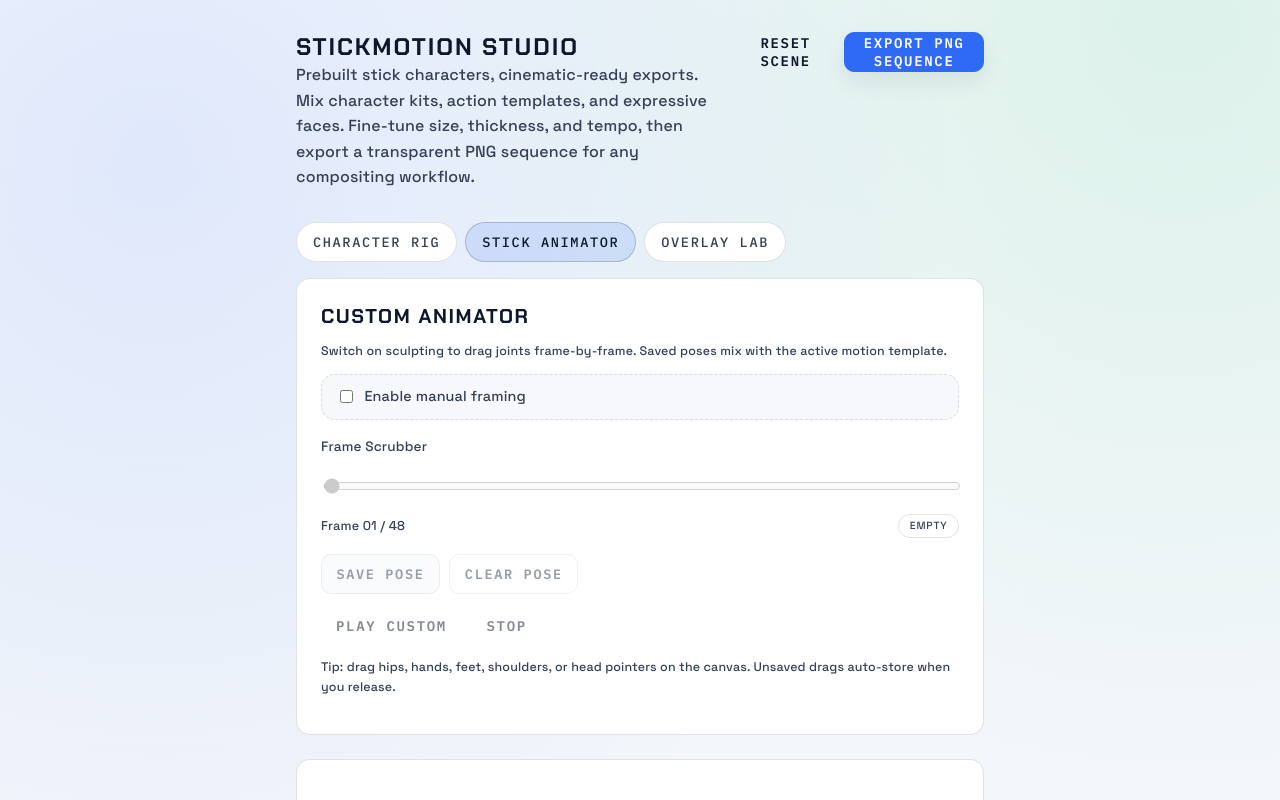
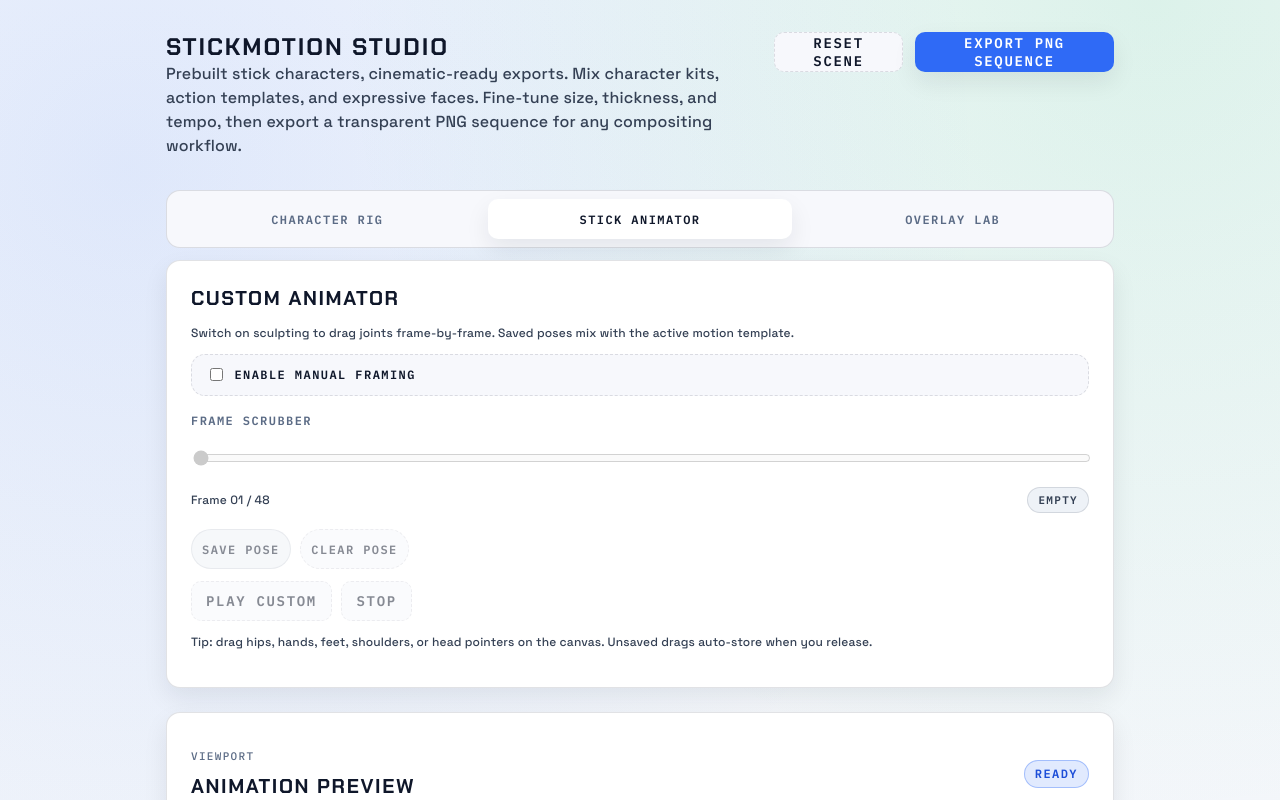
Before and after one commit to meghamsh738/Stickman-animation-app, a website: page index.html in a window 1280 px wide. Both pictures are taken after a click on the button "STICK ANIMATOR". Shown: the top 800 px of the page. Drawn offline with nearby package versions, Linux system fonts and the light colour scheme.

Commit message:
feat: match lab notebook styling

```diff
--- a/index.html
+++ b/index.html
@@ -6,10 +6,6 @@
     <title>Stickmotion Studio</title>
     <link rel="preconnect" href="https://fonts.googleapis.com" />
     <link rel="preconnect" href="https://fonts.gstatic.com" crossorigin />
-    <link
-      href="https://fonts.googleapis.com/css2?family=Inter:wght@400;500;600;700&display=swap"
-      rel="stylesheet"
-    />
     <link rel="stylesheet" href="styles.css" />
   </head>
   <body>
--- a/package.json
+++ b/package.json
@@ -3,7 +3,7 @@
   "private": true,
   "version": "0.0.0",
   "scripts": {
-    "test:e2e": "npx playwright test"
+    "test:e2e": "node node_modules/playwright/cli.js test"
   },
   "devDependencies": {
     "@playwright/test": "^1.49.1"
--- a/styles.css
+++ b/styles.css
@@ -3,12 +3,9 @@
 :root {
   --font-display: "Chakra Petch", "Space Grotesk", system-ui, sans-serif;
   --font-body: "Space Grotesk", "Segoe UI", system-ui, -apple-system, sans-serif;
-  --font-sans: var(--font-body);
   --font-mono: "IBM Plex Mono", ui-monospace, SFMono-Regular, Menlo, Monaco, Consolas, "Liberation Mono", monospace;
-
   --tracking-display: 0.08em;
   --tracking-label: 0.12em;
-
   --space-1: 4px;
   --space-2: 8px;
   --space-3: 12px;
@@ -17,114 +14,60 @@
   --space-6: 24px;
   --space-7: 32px;
   --space-8: 48px;
-
-  --s-1: 4px;
-  --s-2: 8px;
-  --s-3: 12px;
-  --s-4: 16px;
-  --s-5: 24px;
-  --s-6: 32px;
-
   --radius-sm: 10px;
   --radius-md: 14px;
   --radius-lg: 18px;
-
   --bg: #f4f6fb;
   --panel: #ffffff;
-  --surface: var(--panel);
   --surface-2: #f7f8fc;
   --surface-3: #eef2f7;
+  --border: rgba(15, 23, 42, 0.12);
+  --muted: #5b6b85;
   --text: #0f172a;
-  --text-2: #344054;
-  --text-3: #5b6b85;
-  --border: rgba(15, 23, 42, 0.12);
-  --border-2: rgba(15, 23, 42, 0.2);
-
+  --text-subtle: #344054;
   --accent: #2f6af6;
   --accent-strong: #1d4ed8;
-  --accent-weak: rgba(47, 106, 246, 0.14);
   --accent-soft: rgba(47, 106, 246, 0.14);
-  --focus: rgba(47, 106, 246, 0.35);
-
+  --success: #12b76a;
+  --success-soft: rgba(18, 183, 106, 0.16);
+  --warning: #f59e0b;
+  --warning-soft: rgba(245, 158, 11, 0.18);
   --shadow: 0 20px 50px rgba(15, 23, 42, 0.12);
   --shadow-soft: 0 10px 24px rgba(15, 23, 42, 0.08);
-  --shadow-1: var(--shadow-soft);
-
-  --content-max: 720px;
+  --content-max: 980px;
   --t-fast: 120ms ease-out;
   --t-slow: 220ms ease-out;
-
-  --app-gradient: radial-gradient(circle at 12% 10%, rgba(47, 106, 246, 0.12), transparent 45%),
-    radial-gradient(circle at 92% 0%, rgba(18, 183, 106, 0.12), transparent 40%),
+  --app-gradient: radial-gradient(circle at 10% 10%, rgba(47, 106, 246, 0.12), transparent 45%),
+    radial-gradient(circle at 90% 0%, rgba(18, 183, 106, 0.12), transparent 40%),
     linear-gradient(180deg, #f8fafc 0%, #eef2f8 100%);
-
+  --font-sans: var(--font-body);
+  --surface: var(--panel);
+  --text-2: var(--text-subtle);
+  --text-3: var(--muted);
+  --border-2: rgba(15, 23, 42, 0.2);
+  --accent-weak: var(--accent-soft);
+  --focus: rgba(47, 106, 246, 0.35);
+  --s-1: var(--space-1);
+  --s-2: var(--space-2);
+  --s-3: var(--space-3);
+  --s-4: var(--space-4);
+  --s-5: var(--space-6);
+  --s-6: var(--space-7);
   /* Back-compat aliases for existing selectors */
-  --bg-panel: var(--surface);
-  --bg-card: var(--surface);
+  --bg-panel: var(--panel);
+  --bg-card: var(--panel);
   --bg-muted: var(--surface-2);
-  --text-muted: var(--text-2);
+  --text-muted: var(--text-subtle);
   --accent-2: var(--accent);
-
-  font-family: var(--font-sans);
+  font-family: var(--font-body);
+  line-height: 1.5;
+  font-weight: 500;
+  letter-spacing: 0.01em;
+  color: var(--text);
+  background-color: var(--bg);
   text-rendering: optimizeLegibility;
   -webkit-font-smoothing: antialiased;
   -moz-osx-font-smoothing: grayscale;
-}
-
-@media (prefers-color-scheme: dark) {
-  :root:not([data-theme="light"]) {
-    --bg: #0c111c;
-    --panel: #151b26;
-    --surface: var(--panel);
-    --surface-2: #1c2331;
-    --surface-3: #232c3d;
-    --text: #f8fafc;
-    --text-2: #cbd5f1;
-    --text-3: #94a3b8;
-    --border: rgba(148, 163, 184, 0.2);
-    --border-2: rgba(148, 163, 184, 0.34);
-
-    --accent-weak: rgba(47, 106, 246, 0.2);
-    --accent-soft: rgba(47, 106, 246, 0.2);
-    --focus: rgba(47, 106, 246, 0.5);
-
-    --shadow: 0 20px 50px rgba(0, 0, 0, 0.45);
-    --shadow-soft: 0 10px 24px rgba(0, 0, 0, 0.35);
-    --shadow-1: var(--shadow-soft);
-
-    --app-gradient: radial-gradient(circle at 12% 10%, rgba(47, 106, 246, 0.18), transparent 45%),
-      radial-gradient(circle at 92% 0%, rgba(18, 183, 106, 0.16), transparent 40%),
-      linear-gradient(180deg, #0b1020 0%, #0a0f1a 100%);
-
-    color-scheme: dark;
-  }
-}
-
-[data-theme="dark"] {
-  --bg: #0c111c;
-  --panel: #151b26;
-  --surface: var(--panel);
-  --surface-2: #1c2331;
-  --surface-3: #232c3d;
-  --text: #f8fafc;
-  --text-2: #cbd5f1;
-  --text-3: #94a3b8;
-  --border: rgba(148, 163, 184, 0.2);
-  --border-2: rgba(148, 163, 184, 0.34);
-
-  --accent-weak: rgba(47, 106, 246, 0.2);
-  --accent-soft: rgba(47, 106, 246, 0.2);
-  --focus: rgba(47, 106, 246, 0.5);
-
-  --shadow: 0 20px 50px rgba(0, 0, 0, 0.45);
-  --shadow-soft: 0 10px 24px rgba(0, 0, 0, 0.35);
-  --shadow-1: var(--shadow-soft);
-
-  --app-gradient: radial-gradient(circle at 12% 10%, rgba(47, 106, 246, 0.18), transparent 45%),
-    radial-gradient(circle at 92% 0%, rgba(18, 183, 106, 0.16), transparent 40%),
-    linear-gradient(180deg, #0b1020 0%, #0a0f1a 100%);
-
-  color-scheme: dark;
 }
 
 * {
@@ -136,8 +79,9 @@ body {
   min-height: 100vh;
   background: var(--app-gradient);
   color: var(--text);
+  font-family: var(--font-body);
   font-size: 16px;
-  line-height: 1.6;
+  line-height: 1.5;
   font-weight: 500;
   letter-spacing: 0.01em;
 }
@@ -191,8 +135,8 @@ h2 {
 }
 
 .eyebrow {
-  font-size: 14px;
-  color: var(--text-2);
+  font-size: 11px;
+  color: var(--muted);
   margin-bottom: var(--s-2);
   font-family: var(--font-mono);
   letter-spacing: var(--tracking-label);
@@ -201,7 +145,7 @@ h2 {
 
 .lede {
   margin: 0;
-  color: var(--text-2);
+  color: var(--text-subtle);
   max-width: 62ch;
 }
 
@@ -218,7 +162,7 @@ button {
   font-weight: 600;
   font-size: 14px;
   cursor: pointer;
-  background: var(--surface);
+  background: var(--surface-2);
   color: var(--text);
   box-shadow: none;
   user-select: none;
@@ -231,21 +175,22 @@ button {
 button.primary {
   color: #fff;
   background: var(--accent);
-  border-color: var(--accent);
-  box-shadow: var(--shadow-1);
+  border: none;
+  box-shadow: var(--shadow-soft);
 }
 
 button.ghost {
-  background: transparent;
-  border-color: transparent;
+  background: var(--surface-2);
+  border: 1px dashed var(--border);
+  color: var(--text);
 }
 
 button:hover {
-  background: var(--surface-2);
+  background: #fff;
 }
 
 button.primary:hover {
-  filter: brightness(0.98);
+  background: var(--accent-strong);
 }
 
 button:active {
@@ -254,12 +199,8 @@ button:active {
 
 button:focus-visible {
   outline: none;
-  border-color: var(--border-2);
-  box-shadow: 0 0 0 2px var(--focus);
-}
-
-button:active {
-  transform: translateY(-1px);
+  border-color: rgba(47, 106, 246, 0.45);
+  box-shadow: 0 0 0 2px rgba(47, 106, 246, 0.25);
 }
 
 button:disabled {
@@ -278,31 +219,39 @@ button:disabled {
 .tab-shell {
   display: flex;
   flex-direction: column;
-  gap: 1rem;
+  gap: var(--space-3);
 }
 
 .tab-nav {
   display: flex;
   flex-wrap: wrap;
-  gap: 0.5rem;
+  gap: var(--space-2);
+  padding: var(--space-2);
+  border: 1px solid var(--border);
+  border-radius: var(--radius-md);
+  background: var(--surface-2);
 }
 
 .tab-button {
-  border: 1px solid var(--border);
-  background: var(--surface);
-  color: var(--text-2);
-  padding: 0.55rem 1rem;
-  border-radius: 999px;
-  font-weight: 500;
-  font-size: 0.85rem;
+  flex: 1;
+  border: none;
+  background: transparent;
+  color: var(--muted);
+  padding: 8px 10px;
+  border-radius: var(--radius-sm);
+  font-weight: 600;
+  font-size: 12px;
+  font-family: var(--font-mono);
+  letter-spacing: var(--tracking-label);
+  text-transform: uppercase;
   cursor: pointer;
-  transition: background 0.2s ease, color 0.2s ease, border 0.2s ease;
+  transition: background 0.2s ease, color 0.2s ease, box-shadow 0.2s ease;
 }
 
 .tab-button.active {
   color: var(--text);
-  border-color: var(--border-2);
-  background: var(--accent-weak);
+  background: var(--panel);
+  box-shadow: var(--shadow-soft);
 }
 
 .tab-panel {
@@ -315,15 +264,15 @@ button:disabled {
 
 .card,
 .preview-card {
-  background: var(--surface);
+  background: var(--panel);
   padding: var(--s-5);
   border-radius: var(--radius-md);
   border: 1px solid var(--border);
-  box-shadow: none;
+  box-shadow: var(--shadow-soft);
 }
 
 .card + .card {
-  margin-top: 1.1rem;
+  margin-top: var(--space-3);
 }
 
 .field {
@@ -339,15 +288,19 @@ button:disabled {
 }
 
 label {
-  font-size: 0.85rem;
-  color: var(--text-muted);
+  font-size: 12px;
+  color: var(--muted);
+  font-family: var(--font-mono);
+  letter-spacing: var(--tracking-label);
+  text-transform: uppercase;
+  font-weight: 600;
 }
 
 input[type='color'],
 select,
 input[type='range'] {
   width: 100%;
-  background: var(--surface);
+  background: var(--panel);
   border: 1px solid var(--border);
   color: var(--text);
   border-radius: var(--radius-sm);
@@ -359,12 +312,14 @@ input[type='range'] {
 
 input[type='color']:focus-visible,
 select:focus-visible {
-  border-color: rgba(97, 233, 255, 0.55);
-  box-shadow: 0 0 0 3px rgba(97, 233, 255, 0.14);
+  border-color: rgba(47, 106, 246, 0.45);
+  box-shadow: 0 0 0 2px rgba(47, 106, 246, 0.25);
 }
 
 input[type='range'] {
   padding: 0.4rem 0;
+  border: none;
+  background: transparent;
   accent-color: var(--accent);
 }
 
@@ -372,13 +327,16 @@ input[type='color']:focus,
 select:focus,
 input[type='range']:focus {
   outline: none;
-  border-color: var(--border-2);
-  box-shadow: 0 0 0 2px var(--focus);
+  border-color: rgba(47, 106, 246, 0.45);
+  box-shadow: 0 0 0 2px rgba(47, 106, 246, 0.25);
 }
 
 .range-value {
-  font-size: 0.8rem;
-  color: var(--accent);
+  font-size: 12px;
+  color: var(--accent-strong);
+  font-family: var(--font-mono);
+  letter-spacing: var(--tracking-label);
+  text-transform: uppercase;
   text-align: right;
 }
 
@@ -406,10 +364,11 @@ input[type='range']:focus {
 
 .overlay-card h3 {
   margin: 0.4rem 0 0.6rem;
-  font-size: 0.85rem;
-  letter-spacing: 0.1em;
+  font-size: 14px;
+  font-family: var(--font-display);
+  letter-spacing: var(--tracking-display);
   text-transform: uppercase;
-  color: var(--text-muted);
+  color: var(--muted);
 }
 
 .label-row {
@@ -449,7 +408,12 @@ input[type='range']:focus {
   display: flex;
   align-items: center;
   gap: 0.55rem;
-  font-size: 0.9rem;
+  font-size: 12px;
+  font-family: var(--font-mono);
+  letter-spacing: var(--tracking-label);
+  text-transform: uppercase;
+  font-weight: 600;
+  color: var(--text);
   cursor: pointer;
 }
 
@@ -463,10 +427,13 @@ input[type='range']:focus {
   align-items: center;
   padding: 0.65rem 0.85rem;
   border: 1px dashed var(--border);
-  border-radius: 0.85rem;
+  border-radius: var(--radius-md);
   cursor: pointer;
-  font-size: 0.85rem;
-  color: var(--text-2);
+  font-size: 12px;
+  color: var(--text);
+  font-family: var(--font-mono);
+  letter-spacing: var(--tracking-label);
+  text-transform: uppercase;
   background: var(--surface-2);
 }
 
@@ -484,8 +451,8 @@ input[type='range']:focus {
   align-items: center;
   justify-content: space-between;
   gap: 0.75rem;
-  font-size: 0.8rem;
-  color: var(--text-muted);
+  font-size: 12px;
+  color: var(--text-subtle);
 }
 
 .overlay-meta .pill {
@@ -494,7 +461,7 @@ input[type='range']:focus {
 
 .toggle.block {
   padding: 0.65rem 0.85rem;
-  border-radius: 0.85rem;
+  border-radius: var(--radius-md);
   border: 1px dashed var(--border);
   background: var(--surface-2);
   margin-bottom: 1rem;
@@ -505,8 +472,8 @@ input[type='range']:focus {
 }
 
 .microcopy {
-  font-size: 0.78rem;
-  color: var(--text-muted);
+  font-size: 12px;
+  color: var(--text-subtle);
   margin: 0 0 0.75rem;
 }
 
@@ -514,17 +481,20 @@ input[type='range']:focus {
   display: flex;
   align-items: center;
   justify-content: space-between;
-  font-size: 0.8rem;
-  color: var(--text-muted);
+  font-size: 12px;
+  color: var(--text-subtle);
 }
 
 .badge {
-  padding: 0.15rem 0.65rem;
+  padding: 4px 10px;
   border-radius: 999px;
   border: 1px solid var(--border);
-  font-size: 0.65rem;
+  font-size: 11px;
   text-transform: uppercase;
-  letter-spacing: 0.08em;
+  letter-spacing: var(--tracking-label);
+  font-family: var(--font-mono);
+  font-weight: 600;
+  background: var(--surface-3);
 }
 
 .badge.active {
@@ -540,17 +510,21 @@ input[type='range']:focus {
 }
 
 .pill {
-  border-radius: 0.65rem;
-  background: var(--surface-2);
-  color: var(--text-2);
-  padding: 0.45rem 0.9rem;
-  font-size: 0.85rem;
+  border-radius: 999px;
+  background: var(--surface-3);
+  color: var(--text);
+  padding: 4px 10px;
+  font-size: 12px;
   border: 1px solid var(--border);
+  font-family: var(--font-mono);
+  letter-spacing: var(--tracking-label);
+  text-transform: uppercase;
+  font-weight: 600;
 }
 
 .pill.ghost {
-  border: 1px solid var(--border);
-  background: transparent;
+  border: 1px dashed var(--border);
+  background: var(--surface-2);
 }
 
 .preview-card {
@@ -566,31 +540,39 @@ input[type='range']:focus {
 }
 
 .status-chip {
-  padding: 0.45rem 0.9rem;
+  padding: 4px 10px;
   border-radius: 999px;
-  background: var(--accent-weak);
-  color: var(--accent);
-  font-weight: 500;
-  font-size: 0.8rem;
+  background: var(--accent-soft);
+  color: var(--accent-strong);
+  font-weight: 600;
+  font-size: 12px;
+  border: 1px solid rgba(47, 106, 246, 0.35);
+  font-family: var(--font-mono);
+  letter-spacing: var(--tracking-label);
+  text-transform: uppercase;
 }
 .status-chip[data-tone='busy'] {
-  background: rgba(178, 94, 9, 0.1);
-  color: var(--text);
+  background: var(--warning-soft);
+  color: var(--warning);
+  border-color: rgba(245, 158, 11, 0.45);
 }
 .status-chip[data-tone='error'] {
-  background: rgba(180, 35, 24, 0.1);
-  color: var(--text);
+  background: rgba(244, 63, 94, 0.12);
+  color: #be123c;
+  border-color: rgba(244, 63, 94, 0.35);
 }
 .status-chip[data-tone='info'] {
-  background: var(--accent-weak);
-  color: var(--accent);
+  background: var(--accent-soft);
+  color: var(--accent-strong);
+  border-color: rgba(47, 106, 246, 0.35);
 }
 
 canvas {
   width: 100%;
-  border-radius: 1rem;
+  border-radius: var(--radius-lg);
   background: var(--surface-2);
   border: 1px solid var(--border);
+  box-shadow: var(--shadow-soft);
 }
 
 canvas.edit-mode {
@@ -625,8 +607,8 @@ canvas.edit-mode {
 }
 
 .export-note {
-  font-size: 0.85rem;
-  color: var(--text-muted);
+  font-size: 12px;
+  color: var(--text-subtle);
 }
 
 @media (max-width: 960px) {
```
Also changed, not shown: README.md, screenshots/overview.png, tests/smoke.spec.ts-snapshots/overview-linux.png.
